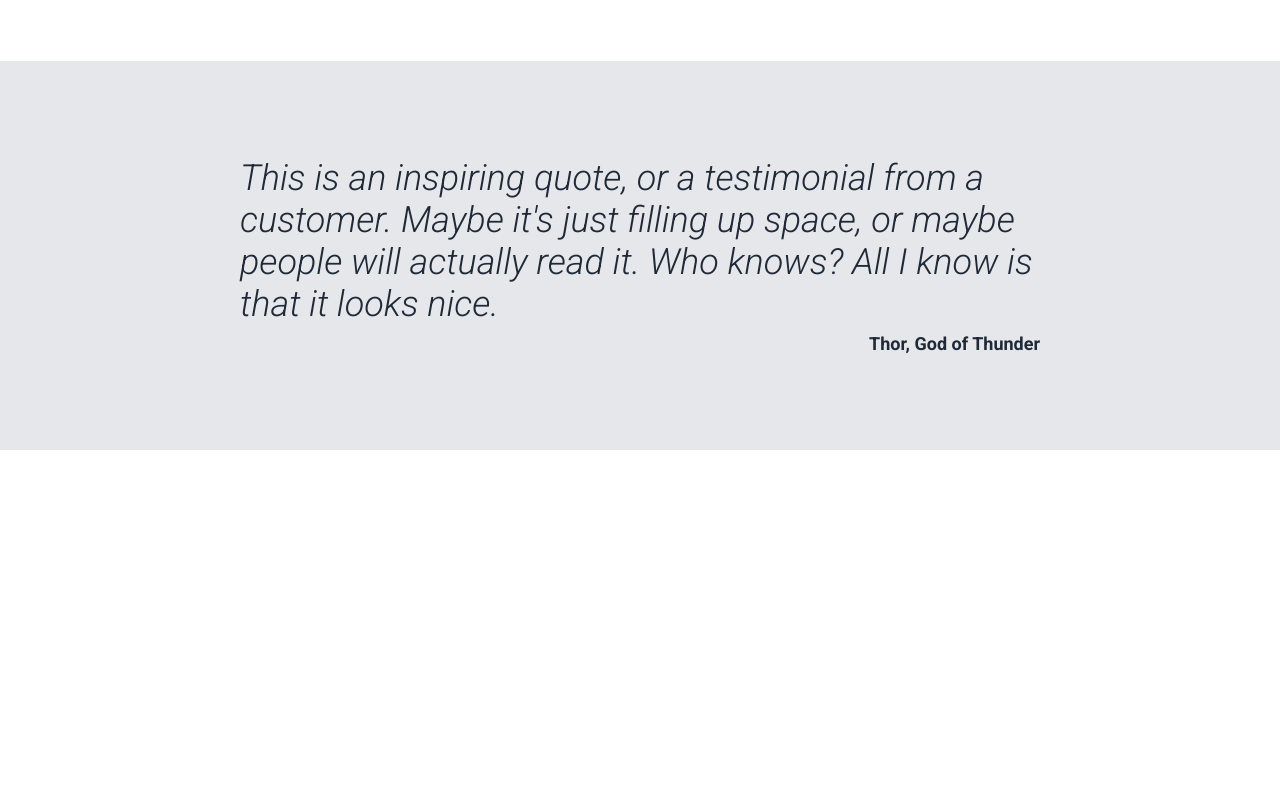
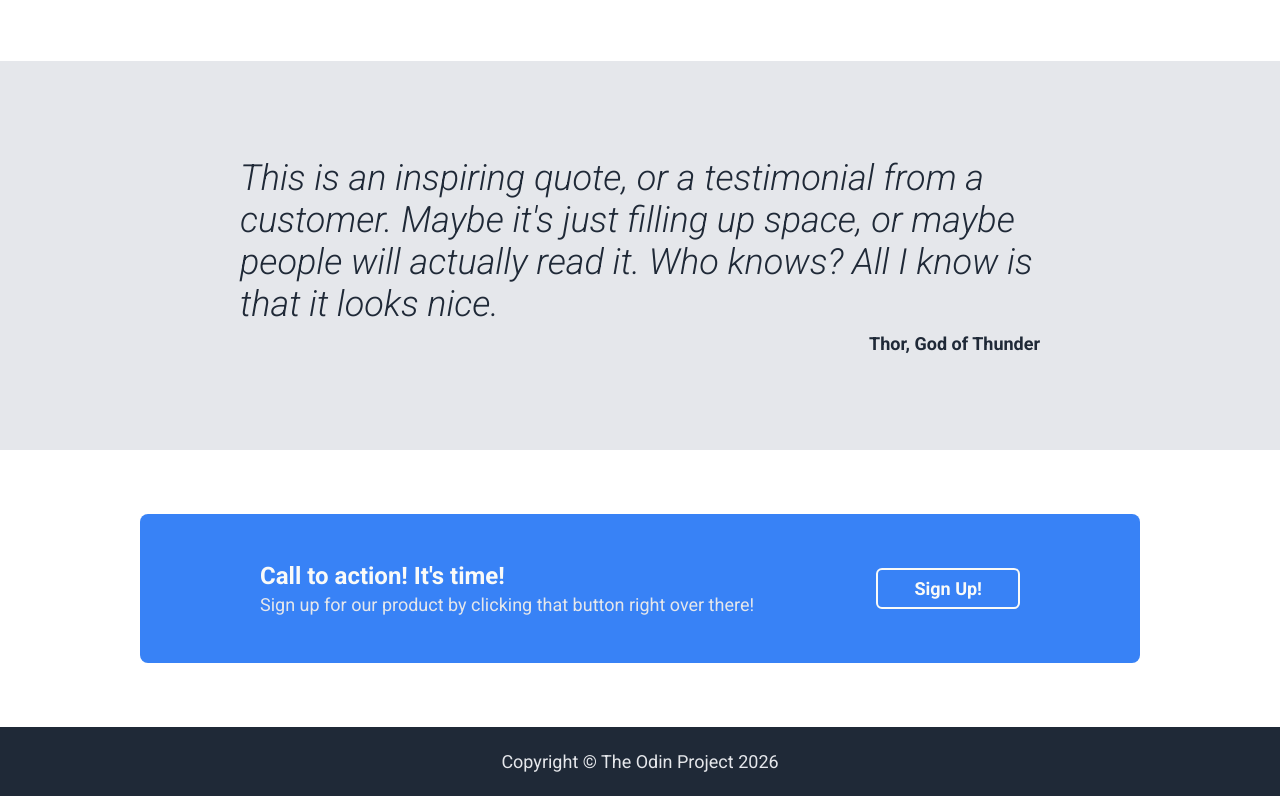
Before and after one commit to buzzwordExpert/odin_project, a plain HTML site: page landing_page/index.html in a window 1280 px wide. Shown: the part 812-1608 px from the top of the page. Before the commit the page ends 1262 px from the top, so only its background shows below. Drawn offline with Linux system fonts and the light colour scheme.

Commit message:
implemented the call to action and footer section, done with first project

```diff
--- a/landing_page/index.html
+++ b/landing_page/index.html
@@ -68,5 +68,24 @@
         </figure>
     </div>
     </section>
+
+    <!-- cta -> call to action -->
+    <section class="cta">
+        <div class="container">
+            <div class="cta-box">
+                <div class="cta-text">
+                    <h2>Call to action! It's time!</h2>
+                    <p>Sign up for our product by clicking that button right over there!</p>
+                </div>
+                <button>Sign Up!</button>
+            </div>
+        </div>
+    </section>
+
+    <footer>
+        <div class="container">
+            <p>Copyright &copy; The Odin Project 2026</p>
+        </div>
+    </footer>
 </body>
 </html>
--- a/landing_page/style.css
+++ b/landing_page/style.css
@@ -159,3 +159,54 @@ header {
   text-align: right;
   margin-top: 8px;
 }
+
+.cta {
+    background: white;
+    padding: 64px 0;
+}
+
+.cta-box {
+    background: #3882f6;
+    border-radius: 8px;
+    padding: 48px 120px;
+    display: flex;
+    justify-content: space-between;
+    align-items: center;
+}
+
+.cta-text h2 {
+    font-size: 24px;
+    font-weight: bold;
+    color: #f9faf8;
+    margin: 0;
+}
+
+.cta-text p {
+    font-size: 18px;
+    color: #e5e7eb;
+    margin: 4px 0 0;
+}
+
+.cta-box button {
+    background: transparent;
+    color: #f9faf8;
+    border: 2px solid #f9faf8;
+    border-radius: 6px;
+    padding: 8px 36px;
+    font-family: inherit;
+    font-size: 18px;
+    font-weight: bold;
+    cursor: pointer;
+}
+
+footer {
+    background: #1f2937;
+    padding: 24px 0;
+}
+
+footer p {
+    margin: 0;
+    text-align: center;
+    font-size: 18px;
+    color: #e5e7eb;
+}
```
